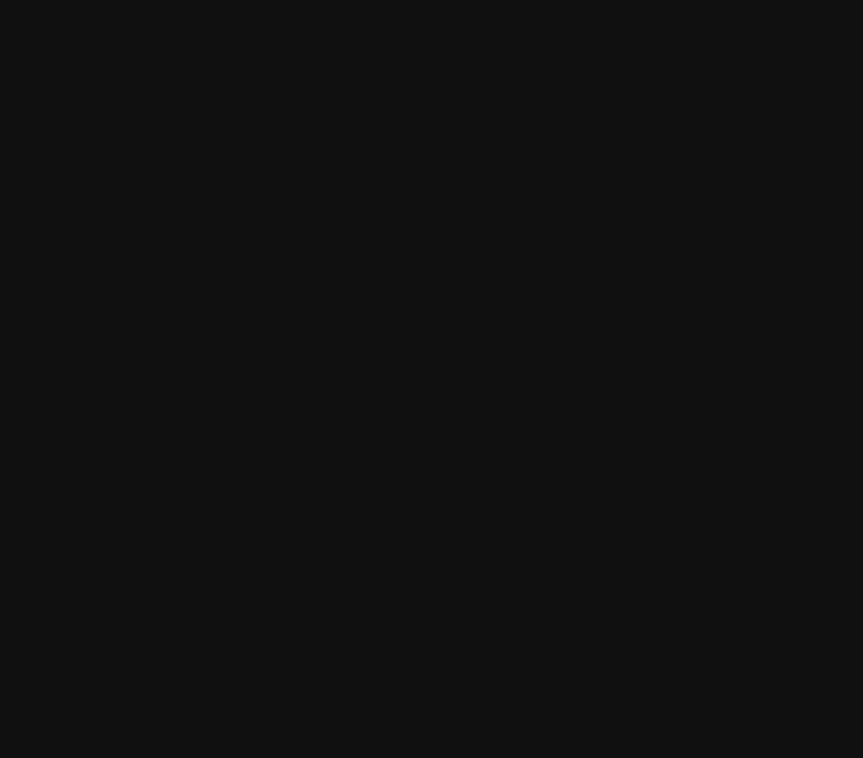
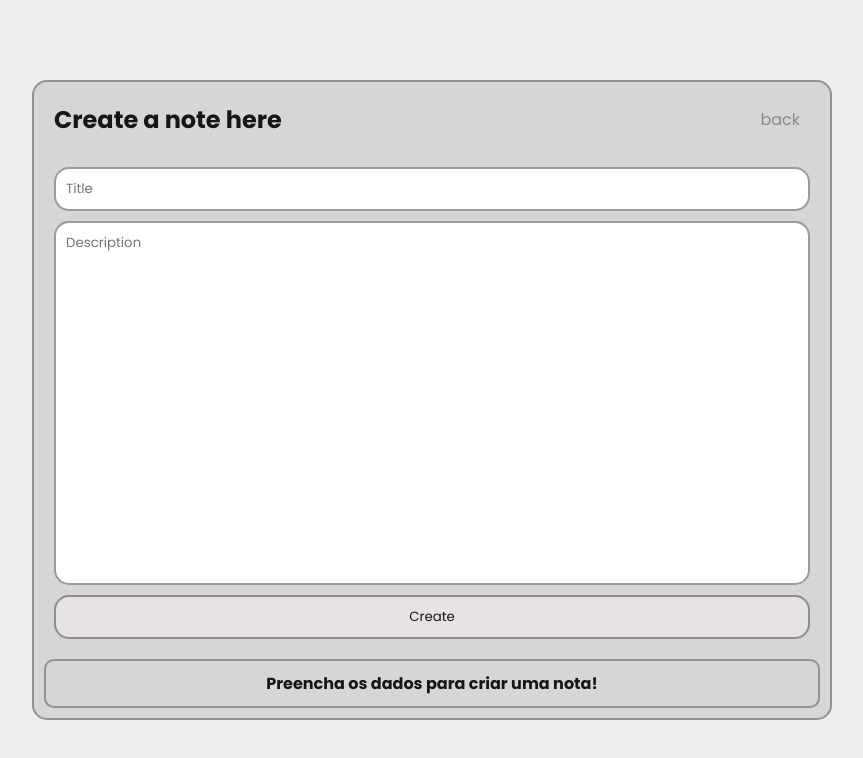
Before and after one commit to Nicolas-Asafe/NoteBrains, a Next.js app in the folder frontend/website/: page /new/note in a window 1280 px wide. Shown: the top 758 px of the page, without its empty margins (208-1071 px from the left). Built offline with nearby package versions, Linux system fonts and the light colour scheme.

Commit message:
feat:create org note,delete and view with modal

```diff
--- a/frontend/website/src/app/dashboard/person/page.js
+++ b/frontend/website/src/app/dashboard/person/page.js
@@ -11,7 +11,7 @@
     async function ReqUser() {
         try {
             const response = await axios.get(
-                'https://a414-2804-1810-e706-3500-7c43-b51d-b51b-d7d5.ngrok-free.app/api/v1/me/person',
+                'https://notebrains.onrender.com/api/v1/me/person',
                 {
                     headers: {
                         'x-api-key': 'kingjs_4534',
--- a/frontend/website/src/app/new/note/page.js
+++ b/frontend/website/src/app/new/note/page.js
@@ -1,7 +1,77 @@
-export default function note(){
-    return(
-        <div>
+"use client"
 
-        </div>
-    )
+import Link from "next/link"
+import axios from 'axios'
+import { useState } from "react"
+import Cookies from 'js-cookie'
+
+export default function Note() {
+  const [titleInput, setTitleInput] = useState('')
+  const [descriptionInput, setDescriptionInput] = useState('')
+  const [message, setMessage] = useState(['', false])
+
+  const handleSubmit = async (e) => {
+    e.preventDefault()
+    if (!titleInput || !descriptionInput) {
+      setMessage(["Preencha todos os campos!", false])
+      return
+    }
+
+    try {
+      const res = await axios.post(
+        'https://notebrains.onrender.com/api/v1/me/orgs/new/notes',
+        {
+          title: titleInput,
+          notes: descriptionInput
+        },
+        {
+          headers: {
+            'x-api-key': 'kingjs_4534',
+            'Authorization': `Bearer ${Cookies.get("token")}`,
+            'ngrok-skip-browser-warning': 'true'
+          }
+        }
+      )
+
+      setMessage([res?.data?.message, true])
+      setTitleInput('')
+      setDescriptionInput('')
+    } catch (err) {
+      console.error("Erro ao criar nota:", err?.response?.data || err.message)
+      setMessage([err?.response?.data?.data, false])
+    }
+  }
+
+  return (
+    <div className="stanContainer1 stanContainer2 centerContainer AnimaAppear1">
+      <header>
+        <h2>Create a note here</h2>
+        <Link href={'/new'}>back</Link>
+      </header>
+        <form className="stanForm1" onSubmit={handleSubmit}>
+          <input
+            className="hoverMega"
+            placeholder="Title"
+            value={titleInput}
+            onChange={(e) => setTitleInput(e.target.value)}
+          />
+          <textarea
+            className="hoverMega"
+            placeholder="Description"
+            value={descriptionInput}
+            onChange={(e) => setDescriptionInput(e.target.value)}
+          />
+          <button className="hoverOpac" type="submit">Create</button>
+        </form>
+      <div className="msgContainer">
+        {message[0] ? (
+          <span style={{ color: message[1] ? 'green' : 'red' }}>
+            {message[0]}
+          </span>
+        ) : (
+          <span>Preencha os dados para criar uma nota!</span>
+        )}
+      </div>
+    </div>
+  )
 }
--- a/frontend/website/src/app/new/page.js
+++ b/frontend/website/src/app/new/page.js
@@ -7,8 +7,10 @@
                 <h2>Select a org for create</h2>
                 <Link href={'/dashboard'}>back</Link>
             </header>
-            <div className="stanContainer1">
-                <Link href={'/note'}>New org note</Link>
+            <div className="centerItemsColls">
+                <div>
+                   <Link href={'/new/note'}>New org note</Link>
+                </div>
             </div>
         </div>
     )
--- a/frontend/website/src/app/page.js
+++ b/frontend/website/src/app/page.js
@@ -17,7 +17,7 @@
     e.preventDefault();
     setLoading(true);
     try {
-      const response = await axios.post('https://a414-2804-1810-e706-3500-7c43-b51d-b51b-d7d5.ngrok-free.app/api/v1/login', {
+      const response = await axios.post('https://notebrains.onrender.com/api/v1/login', {
         email,
         password
       }, {
--- a/frontend/website/src/app/register/page.js
+++ b/frontend/website/src/app/register/page.js
@@ -17,7 +17,7 @@
     try {
 
       const response = await axios.post(
-        'https://a414-2804-1810-e706-3500-7c43-b51d-b51b-d7d5.ngrok-free.app/api/v1/register',
+        'https://notebrains.onrender.com/api/v1/register',
         { name, email, password },
         { headers: { 'x-api-key': 'kingjs_4534' } }
       );
--- a/frontend/website/src/components/Sidebar.js
+++ b/frontend/website/src/components/Sidebar.js
@@ -39,6 +39,7 @@
             {allItems.map(item => (
               <li
                 key={item.id}
+                className="AppearBottomBar"
               >
                 <span>
                   {item.title || "Untitled"}
--- a/frontend/website/src/styles/dashboard.module.css
+++ b/frontend/website/src/styles/dashboard.module.css
@@ -31,7 +31,6 @@
   padding-bottom: 90px;
   width: 100%;
   height: 80vh;
-
   overflow-y: scroll;
   gap: 10px;
 
@@ -118,7 +117,6 @@
 
   }
 }
-
 @media (min-width: 700px) {
   .Org-list {
     padding: 30px;
--- a/frontend/website/src/styles/globals.css
+++ b/frontend/website/src/styles/globals.css
@@ -15,7 +15,7 @@
   --link: rgb(136, 136, 136);
 }
 
-@media (prefers-color-scheme: dark) {
+@media (prefers-color-scheme: light) {
   :root {
     --foreground: #161616;
     --foreground2:rgb(48, 47, 47)6;
@@ -48,8 +48,7 @@
   color: var(--foreground);
 }
 
-h1 {
-  font-size: 2rem;
+h1,h2,h3 {
   margin: 0;
 }
 
@@ -74,13 +73,23 @@
   }
 }
 
+.centerItemsColls{
+  display: flex;
+  flex-direction: column;
+  width: 100%;
+  height: 100%;
+  gap: 10px;
+  text-align: center;
+}
+
 .stanContainer1 {
+  width: 90%;
+  max-width: 500px;
   background-color: var(--backContainer2);
   box-shadow: var(--shadow);
   border: 2px solid var(--border-color);
   border-radius: var(--br);
   padding: 10px;
-
   input {
     padding: 10px;
     outline: none;
@@ -88,6 +97,17 @@
     box-shadow: var(--shadow);
     border: 2px solid var(--border-color2);
     border-radius: var(--br);
+  }
+  textarea{
+    padding: 10px;
+    position: relative;
+    outline: none;
+    background-color: var(--backContainer3);
+    box-shadow: var(--shadow);
+    border: 2px solid var(--border-color2);
+    border-radius: var(--br);
+    resize: none;
+    height: 100%;
   }
 
   button {
@@ -101,7 +121,9 @@
   }
 }
 .stanContainer2{
-  width: 60%;
+  width: 90%;
+  height: 80%;
+  max-width: 800px;
   background-color: var(--backContainer2);
   box-shadow: var(--shadow);
   border: 2px solid var(--border-color);
@@ -110,6 +132,9 @@
   display: flex;
   flex-direction: column;
   gap: 10px;
+  form{
+    height: 100%;
+  }
   header{
     display: flex;
     flex-direction: row;
@@ -119,6 +144,17 @@
     a{
       margin-right: 10px;
     }
+  }
+  @media (max-width:900px) {
+    header{
+    display: flex;
+    flex-direction: row;
+    padding: 10px;
+    font-size: 13px;
+    a{
+      margin-right: 10px;
+    }
+  }
   }
   div{
     padding: 10px;
@@ -142,6 +178,12 @@
   top: 50%;
   transform: translate(-50%, -50%);
   left: 50%;
+}
+.hoverOpac{
+  transition: 0.2s ease;
+}
+.hoverOpac:hover{
+  background-color: var(--backContainer2);
 }
 
 .hoverMega {
@@ -182,6 +224,22 @@
 .AnimaAppear1 {
   animation: 0.7s ease-out Appear1;
 }
+.AppearBottomBar{
+  animation: AppearBottomBar 0.5s  ease-in-out;
+}
+
+@keyframes AppearBottomBar {
+  from {
+    opacity: 0;
+    transform: translateY(40%);
+  }
+
+  to {
+    opacity: 1;
+    transform: translateY(0%);
+
+  }
+}
 
 
 @keyframes Appear1 {
@@ -203,3 +261,26 @@
     transform: translate(-50%, -50%);
   }
 }
+
+.AnimaAppear2 {
+  animation: 0.3s ease-out Appear2;
+}
+
+
+@keyframes Appear2 {
+  0% {
+    opacity: 0;
+    transform: scale(0.8);
+  }
+  100% {
+    opacity: 1;
+        transform: scale(1);
+
+  }
+}
+
+.full{
+  width: 90%;
+  max-width: 800px;
+  height: 90%;
+}
--- a/frontend/website/src/styles/sidebar.module.css
+++ b/frontend/website/src/styles/sidebar.module.css
@@ -1,4 +1,3 @@
-
 .sidebar {
   background-color: var(--backContainer);
   color: white;
@@ -47,12 +46,12 @@
   display: flex;
   justify-content: space-between;
   align-items: center;
-  background-color: var(--backContainer1);
-  color: #a1a1aa;
+  background-color: var(--backContainer);
+  color: var(--foreground);
   padding: 0.25rem 0.5rem;
   border-radius: 10px;
   border: 2px solid var(--border-color);
-  box-shadow: 1px 2px 10px var(--shadow);
+  box-shadow: 1px 2px 2px var(--shadow);
   text-decoration: none;
   transition: all 0.2s ease;
   font-weight: 500;
@@ -88,7 +87,7 @@
   box-shadow: 1px 2px 10px var(--shadow);
 }
 
-.org-list > header {
+.org-list>header {
   color: #e2e8f0;
   font-weight: 600;
   padding: 10px;
@@ -108,6 +107,7 @@
   background-color: var(--backContainer3);
   color: #a1a1aa;
   border-radius: 10px;
+  margin-bottom: 5px;
   font-size: 13px;
   border: 2px solid var(--border-color);
   cursor: pointer;
@@ -116,7 +116,7 @@
 }
 
 .org-list li:hover {
-  background-color: #27272a;
+  background-color: var(--backContainer2);
   border-color: #52525b;
   transform: scale(0.9);
 }
@@ -157,6 +157,24 @@
   display: none;
   border: 2px solid var(--border-color);
   border-radius: 10px;
+  animation: AppearBottomBar 0.5s  ease-in-out;
+}
+
+.AppearBottomBar{
+  animation: AppearBottomBar 0.5s  ease-in-out;
+}
+
+@keyframes AppearBottomBar {
+  from {
+    opacity: 0;
+    transform: translate(-50%,40%);
+  }
+
+  to {
+    opacity: 1;
+    transform: translate(-50%,0%);
+
+  }
 }
 
 @media (max-width: 900px) {
```
Also changed, not shown: frontend/website/src/app/dashboard/page.js (+93 -12 lines), frontend/website/src/components/bottomBar.js (+5 -8 lines).
